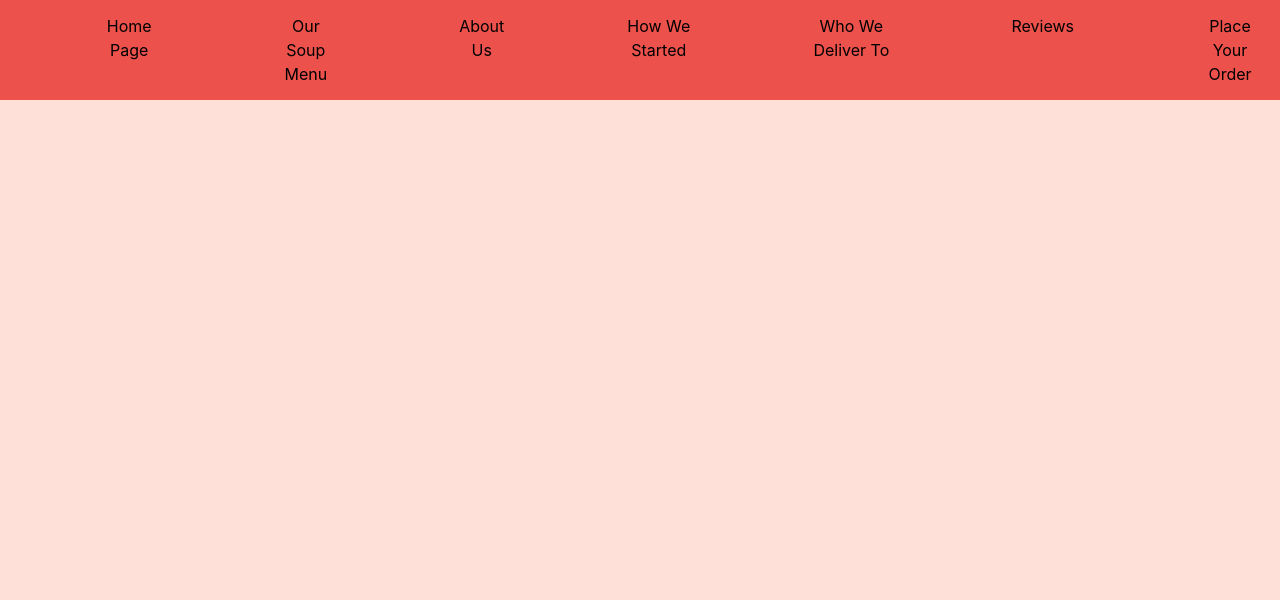
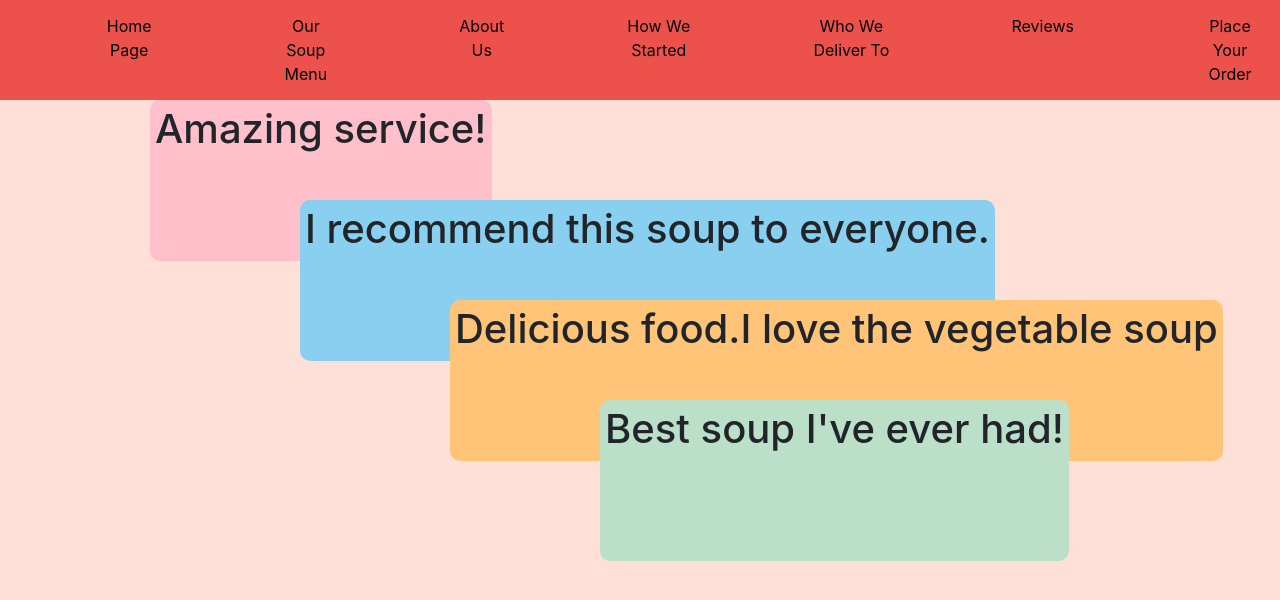
Before and after one commit to avadarilek/Soup-Delivery, a plain HTML site: page Reviews.html in a window 1280 px wide. Drawn offline with nearby package versions, Linux system fonts and the light colour scheme.

Commit message:
reviews using z-index

```diff
--- a/Reviews.html
+++ b/Reviews.html
@@ -7,7 +7,7 @@
     <title>Reviews</title>
 
     <link rel="stylesheet" href="https://maxcdn.bootstrapcdn.com/bootstrap/4.0.0-alpha.2/css/bootstrap.min.css" integrity="sha384-y3tfxAZXuh4HwSYylfB+J125MxIs6mR5FOHamPBG064zB+AFeWH94NdvaCBm8qnd" crossorigin="anonymous">
-<link rel="stylesheet" href="style.css">
+    <link rel="stylesheet" href="style.css">
   </head>
   <body>
     <nav>
@@ -20,6 +20,20 @@
       <a href="PlaceYourOrder.html">Place Your Order</a>
     </nav>
 
+    <div id="review1">
+        <h1>Amazing service!</h1>
+    </div>
+    <div id="review2">
+      <h1>I recommend this soup to everyone.</h1>
+    </div>
+    <div id="review3">
+      <h1>Delicious food.I love the vegetable soup</h1>
+
+    </div>
+    <div id="review4">
+        <h1>Best soup I've ever had!</h1>
+    </div>
+
     <script src="https://ajax.googleapis.com/ajax/libs/jquery/2.1.4/jquery.min.js"></script>
     <script src="https://maxcdn.bootstrapcdn.com/bootstrap/4.0.0-alpha.2/js/bootstrap.min.js" integrity="sha384-vZ2WRJMwsjRMW/8U7i6PWi6AlO1L79snBrmgiDpgIWJ82z8eA5lenwvxbMV1PAh7" crossorigin="anonymous"></script>
   </body>
--- a/style.css
+++ b/style.css
@@ -39,3 +39,46 @@ img{
    margin-top: 10px;
    border: 5px solid black;
 }
+
+#review1{
+  position: absolute;
+  left: 150px;
+  top: 100px;
+  z-index: -1;
+  background-color:pink;
+  border-radius: 10px;
+  padding: 5px;
+  padding-bottom: 100px;
+
+}
+#review2{
+  position: absolute;
+  left: 300px;
+  top: 200px;
+  z-index: +1;
+  background-color: #89cff0;
+  border-radius: 10px;
+  padding: 5px;
+  padding-bottom: 100px;
+
+}
+#review3{
+  position: absolute;
+  left:450px;
+  top: 300px;
+  z-index: 3;
+  background-color: #ffc478;
+  border-radius: 10px;
+  padding: 5px;
+  padding-bottom: 100px;
+}
+#review4{
+  position: absolute;
+  left:600px;
+  top: 400px;
+  z-index: 4;
+  background-color: #bbdfc8;
+  border-radius: 10px;
+  padding: 5px;
+  padding-bottom: 100px;
+}
```
